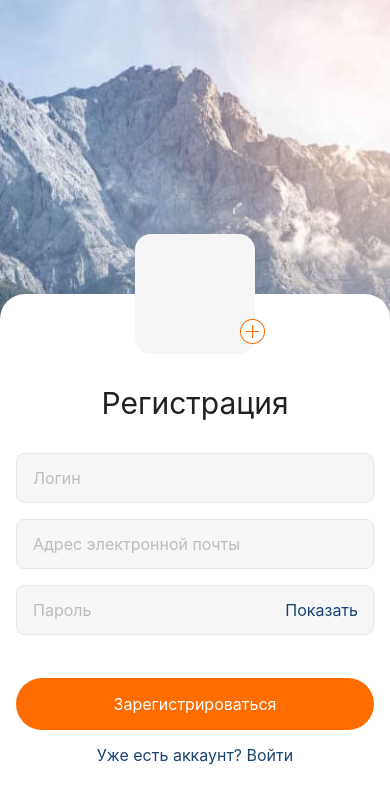
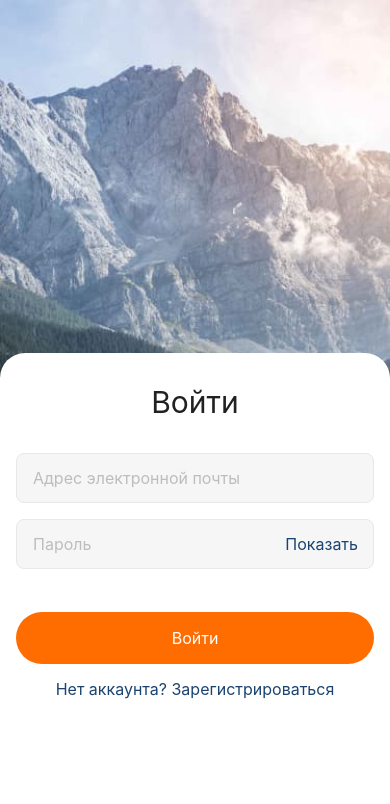
Before and after one commit to LiudmylaKozytska/React-Native-App, a React Native app: screen / in a window 390 px wide. Shown: the top 804 px of the page. Built offline with nearby package versions, Linux system fonts and the light colour scheme.

Commit message:
add keyboard to LoginScreen

```diff
--- a/App.js
+++ b/App.js
@@ -2,5 +2,5 @@ import { Registration } from "./Screens/RegistrationScreen";
 import { LoginScreen } from "./Screens/LoginScreen";
 
 export default function App() {
-  return <Registration />;
+  return <LoginScreen />;
 }
--- a/Screens/LoginScreen.js
+++ b/Screens/LoginScreen.js
@@ -1,3 +1,4 @@
+import React, { useState } from "react";
 import {
   Text,
   View,
@@ -6,6 +7,8 @@ import {
   TouchableOpacity,
   KeyboardAvoidingView,
   Platform,
+  TouchableWithoutFeedback,
+  Keyboard,
 } from "react-native";
 
 import { styles } from "../styles/LoginStyles";
@@ -13,7 +16,14 @@ import { styles } from "../styles/LoginStyles";
 import { SubmitButton } from "../components/SubmitButton";
 
 export const LoginScreen = () => {
+  const [isShowKeyboard, setIsShowKeyboard] = useState(false);
+
+  const handleSubmit = () => {
+    Keyboard.dismiss();
+  };
+
   return (
+    <TouchableWithoutFeedback onPress={handleSubmit}>
       <View style={styles.container}>
         <ImageBackground
           source={require("../assets/images/background_photo.jpg")}
@@ -22,7 +32,19 @@ export const LoginScreen = () => {
           <KeyboardAvoidingView
             behavior={Platform.OS === "ios" ? "padding" : "height"}
           >
-          <View style={styles.formContainer}>
+            <View
+              style={{
+                ...styles.formContainer,
+                ...Platform.select({
+                  ios: {
+                    marginTop: isShowKeyboard ? 456 : 0,
+                  },
+                  android: {
+                    marginTop: isShowKeyboard ? -50 : 0,
+                  },
+                }),
+              }}
+            >
               <Text style={styles.formTitle}>Войти</Text>
               <View style={styles.inputBox}>
                 <TextInput
@@ -54,5 +76,6 @@ export const LoginScreen = () => {
           </KeyboardAvoidingView>
         </ImageBackground>
       </View>
+    </TouchableWithoutFeedback>
   );
 };
```
Lines whose indentation alone changed are shown as unchanged.
